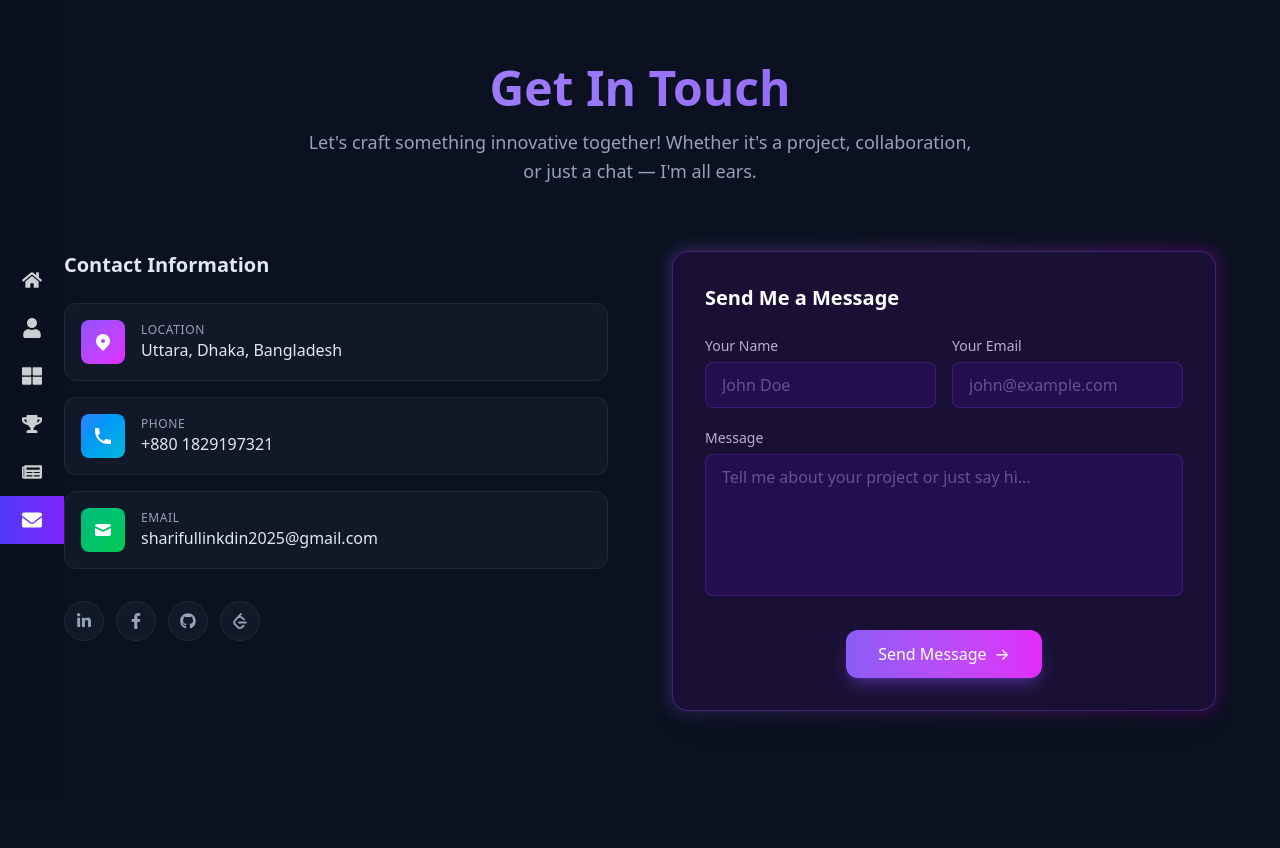
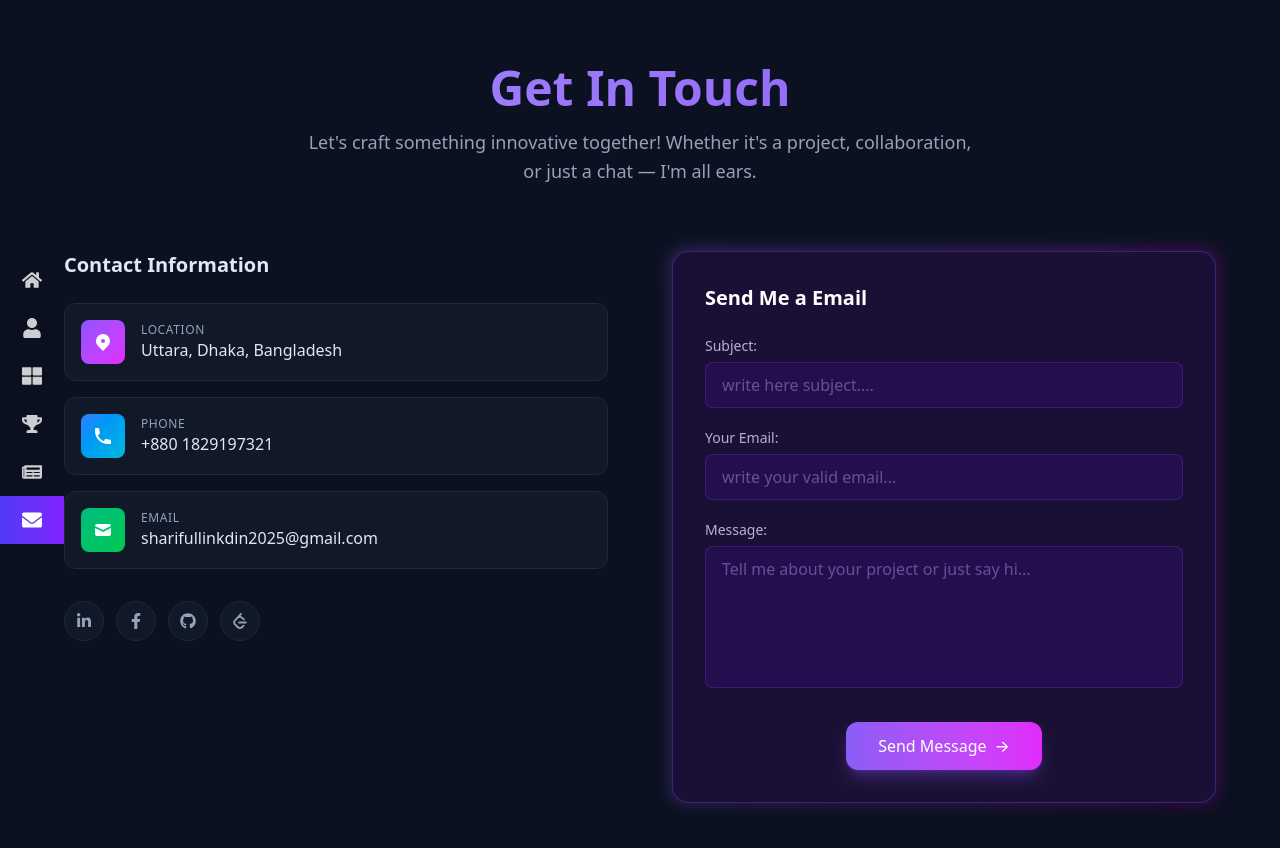
Before and after one commit to SHARIFULALAM2025/sharifflio, a Next.js app: page /contact in a window 1280 px wide. Shown: the top 848 px of the page. Before the commit the page ends 800 px from the top, so only its background shows below. Built offline with nearby package versions, Linux system fonts and the light colour scheme.

Commit message:
correction

```diff
--- a/src/app/contact/page.tsx
+++ b/src/app/contact/page.tsx
@@ -1,4 +1,4 @@
-"use client"
+'use client'
 import { motion } from 'framer-motion'
 import { HiLocationMarker, HiPhone, HiMail } from 'react-icons/hi'
 import { FaLinkedinIn, FaFacebookF, FaGithub } from 'react-icons/fa'
@@ -132,38 +132,37 @@ export default function Contact() {
 
             <div className="relative bg-[#1a1035] border border-violet-500/30 rounded-2xl p-6 sm:p-8 shadow-xl">
               <h2 className="text-xl font-semibold text-white mb-6">
-                Send Me a Message
+                Send Me a Email
               </h2>
 
               <form className="space-y-5">
                 {/* Name + Email */}
-                <div className="grid grid-cols-1 sm:grid-cols-2 gap-4">
+
                 <div>
                   <label className="block text-sm text-violet-200/80 mb-1.5">
-                      Your Name
+                   Subject:
                   </label>
                   <input
                     type="text"
-                      placeholder="John Doe"
+                    placeholder="write here subject...."
                     className="w-full px-4 py-2.5 rounded-lg bg-violet-950/50 border border-violet-500/20 text-white placeholder:text-violet-300/40 focus:outline-none focus:border-violet-400 focus:ring-1 focus:ring-violet-400/50 transition-all"
                   />
                 </div>
                 <div>
                   <label className="block text-sm text-violet-200/80 mb-1.5">
-                      Your Email
+                    Your Email:
                   </label>
                   <input
                     type="email"
-                      placeholder="john@example.com"
+                    placeholder="write your valid email... "
                     className="w-full px-4 py-2.5 rounded-lg bg-violet-950/50 border border-violet-500/20 text-white placeholder:text-violet-300/40 focus:outline-none focus:border-violet-400 focus:ring-1 focus:ring-violet-400/50 transition-all"
                   />
-                  </div>
                 </div>
 
                 {/* Message */}
                 <div>
                   <label className="block text-sm text-violet-200/80 mb-1.5">
-                    Message
+                    Message:
                   </label>
                   <textarea
                     rows={5}
--- a/src/app/services/page.tsx
+++ b/src/app/services/page.tsx
@@ -66,7 +66,8 @@ const techStack = [
   'Typescript',
   'Express.js',
   'MongoDB',
-  'Mongoose',
+  'PostgreSQL',
+  "Laravel"
 ]
 
 export default function ServicesPage() {
@@ -79,10 +80,10 @@ export default function ServicesPage() {
           animate={{ opacity: 1, y: 0 }}
           className="mb-14"
         >
-          <h1 className="bg-gradient-to-r from-violet-400 to-indigo-400 bg-clip-text text-4xl font-bold text-transparent sm:text-5xl">
+          <h1 className="bg-gradient-to-r from-violet-400 to-indigo-400 bg-clip-text text-center text-4xl font-bold text-transparent sm:text-5xl">
             Services
           </h1>
-          <p className="mt-4 max-w-xl text-slate-400">
+          <p className="mt-4 text-slate-400 text-center">
             I don’t just build websites, I craft{' '}
             <span className="text-violet-400">digital experiences</span> that
             convert, perform, and leave a lasting impression.
```
Lines whose indentation alone changed are shown as unchanged.
